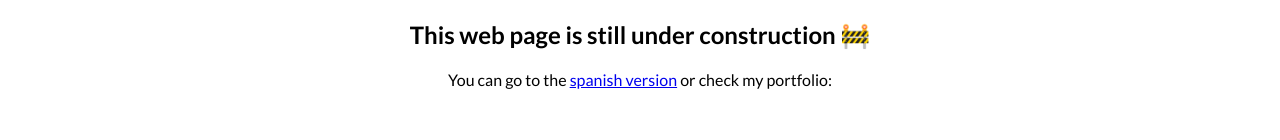
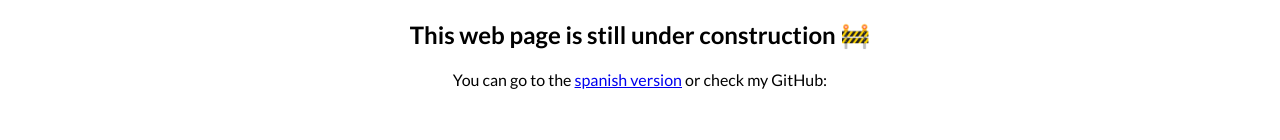
Before and after one commit to fandres51/fandres51-web, a Next.js app: page / in a window 1280 px wide. Shown: the part 784-924 px from the top of the page. Built offline with nearby package versions, Linux system fonts and the light colour scheme.

Commit message:
bug fixing

```diff
--- a/components/Layouts/HeaderComponent.jsx
+++ b/components/Layouts/HeaderComponent.jsx
@@ -23,7 +23,7 @@ export default function HeaderComponent() {
         <Link href={'/portfolio'}>
           <div>{'Portfolio'}</div>
         </Link>
-        <a href="https://linktr.ee/fandres51" target="_blank">
+        <a href="https://linktr.ee/fandres51" target="_blank" rel="noreferrer">
           Contact Me
         </a>
       </nav>
--- a/pages/index.js
+++ b/pages/index.js
@@ -38,7 +38,7 @@ export default function Home() {
                         <h2 style={{
                             color: '#545452',
                             margin: 0,
-                        }}>Hi, I'm Fabio Andr&eacute;s, Software Developer & Digital Marketing Freelancer</h2>
+                        }}>Hi, I&apos;m Fabio Andr&eacute;s, Software Developer & Digital Marketing Freelancer</h2>
                         <div style={{
                             marginTop: 20,
                             marginBottom: 20,
@@ -79,7 +79,7 @@ export default function Home() {
                         marginTop: 100,
                     }}>
                         <h2>This web page is still under construction 🚧</h2>
-                        <p>You can go to the <Link href='/es'>spanish version</Link> or check my portfolio:</p>
+                        <p>You can go to the <Link href='/es'>spanish version</Link> or check my GitHub:</p>
                     </div>
                     <div style={{
                         textAlign: 'center',
```
